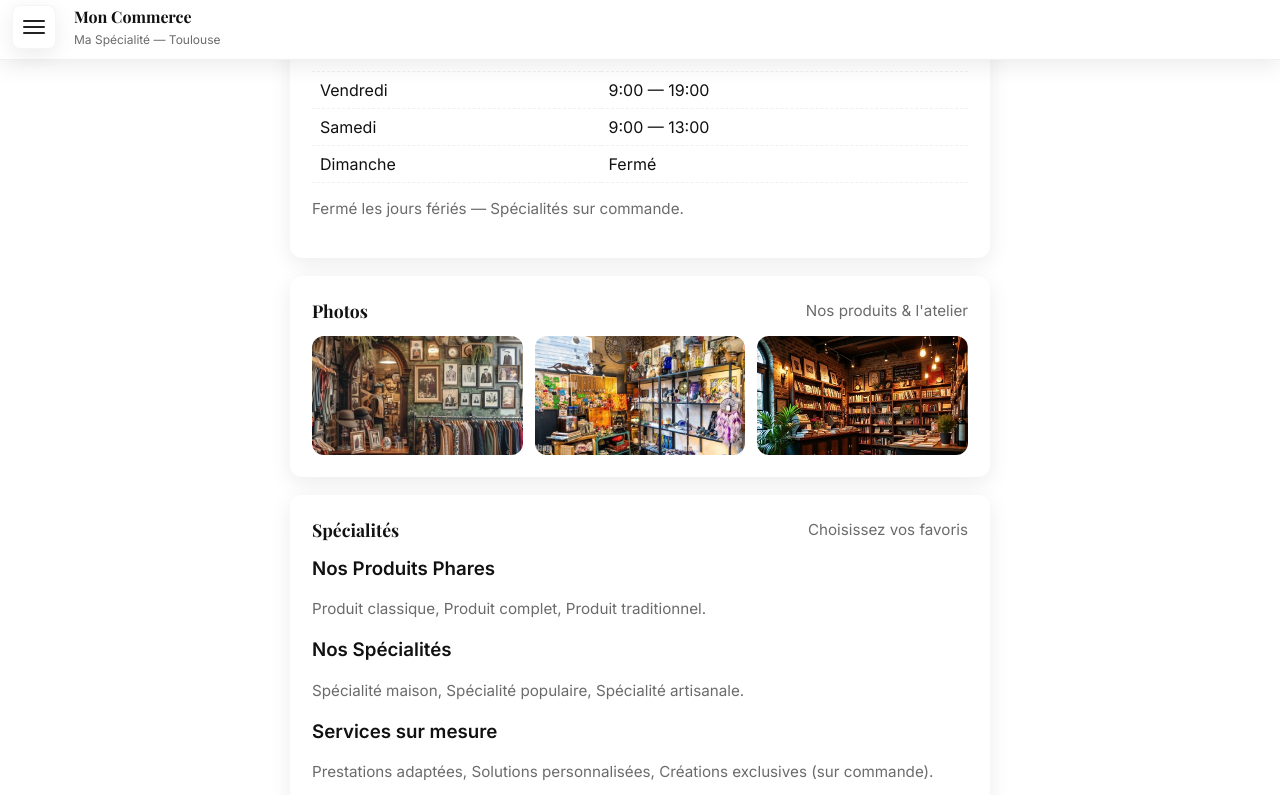
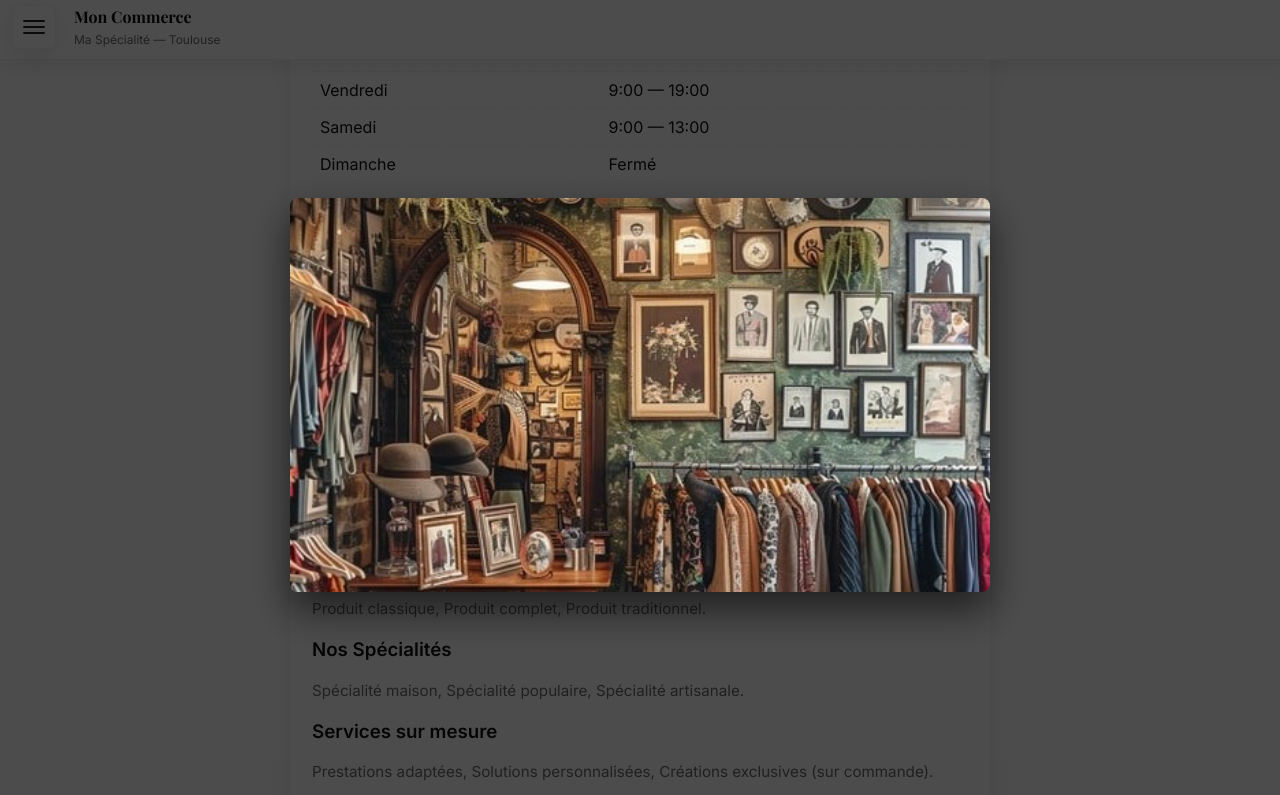
Before and after one commit to did08018/local, a plain HTML site: page index.html in a window 1280 px wide. Both pictures are taken after a click on the picture 417 px from the left and 2105 px from the top of the page. Shown: the part 1710-2505 px from the top of the page. Drawn offline with nearby package versions, Linux system fonts and the light colour scheme.

Commit message:
Update index.html

```diff
--- a/index.html
+++ b/index.html
@@ -133,13 +133,6 @@
     }
     .btn.secondary{background:transparent;color:var(--accent);border:1px solid rgba(217,154,59,0.15);box-shadow:none;}
 
-   /*img {
-     width: 100%;
-     height: auto;
-     display: block;
-     border-radius: 12px;
-   }*/
-
    img, .gallery img {
      width: 100%;
      height: auto;
@@ -183,6 +176,14 @@
        nav.site-nav{left:12px;right:12px;}
       .hero-right{width:100%;}
     }
+
+    .modal img {
+  max-width: min(95%, 700px); /* never exceed 700px, but also adapt to screen */
+  max-height: 85%;
+  border-radius: 8px;
+  box-shadow: 0 18px 40px rgba(0,0,0,0.6);
+}
+
   </style>
 </head>
 
@@ -320,9 +321,9 @@
     <section id="photos" aria-labelledby="photos-title">
       <div class="section-title"><h2 id="photos-title">Photos</h2><span class="muted">Nos produits & l'atelier</span></div>
       <div class="gallery" id="gallery">
-        <img loading="lazy" src="images/inside1.jpg" alt="Baguettes artisanales fraîches">
-        <img loading="lazy" src="images/inside2.jpeg" alt="Viennoiseries dorées" data-large="https://images.unsplash.com/photo-1547483238-8a4c9e7f7b3e?q=80&w=1600&auto=format&fit=crop">
-        <img loading="lazy" src="images/inside3.jpg" alt="Pâtisseries maison">
+        <img loading="lazy" src="images/inside1.jpg" alt="inside 1" class="popup-img">
+        <img loading="lazy" src="images/inside2.jpeg" alt="inside 2" class="popup-img">
+        <img loading="lazy" src="images/inside3.jpg" alt="inside 3" class="popup-img">
       </div>
     </section>
 
@@ -415,23 +416,27 @@
         });
       });
 
-      // Gallery modal
-      document.getElementById('gallery').addEventListener('click', (e)=>{
-        const el = e.target.closest('img');
-        if(!el) return;
-        const large = el.dataset.large || el.src;
-        modalImg.src = large;
-        modalImg.alt = el.alt || '';
+// Popup images (hero + gallery)
+document.querySelectorAll('.popup-img').forEach(img => {
+  img.addEventListener('click', () => {
+    const modal = document.getElementById('imgModal');
+    const modalImg = document.getElementById('modalImg');
+    modalImg.src = img.dataset.large || img.src;
+    modalImg.alt = img.alt || '';
     modal.style.display = 'flex';
     modal.setAttribute('aria-hidden','false');
   });
+});
 
 // Close modal on click
-      modal.addEventListener('click', ()=>{
+document.getElementById('imgModal').addEventListener('click', () => {
+  const modal = document.getElementById('imgModal');
+  const modalImg = document.getElementById('modalImg');
   modal.style.display = 'none';
   modal.setAttribute('aria-hidden','true');
   modalImg.src = '';
 });
+
 
       // Contact form (example: you can wire to Netlify, Formspree, or your backend)
       window.submitForm = function(event){
@@ -466,6 +471,7 @@
   </script>
 
   <!-- ===== Structured Data (JSON-LD) for LocalBusiness (Bakery) & Reviews ===== -->
+
   <script type="application/ld+json">
   {
     "@context": "https://schema.org",
@@ -536,5 +542,9 @@ copyIcon.addEventListener("click", () => {
   });
 });
   </script>
+  <div class="modal" id="imgModal" aria-hidden="true">
+  <img id="modalImg" alt="">
+</div>
+
 </body>
 </html>
```
Lines whose indentation alone changed are shown as unchanged.
